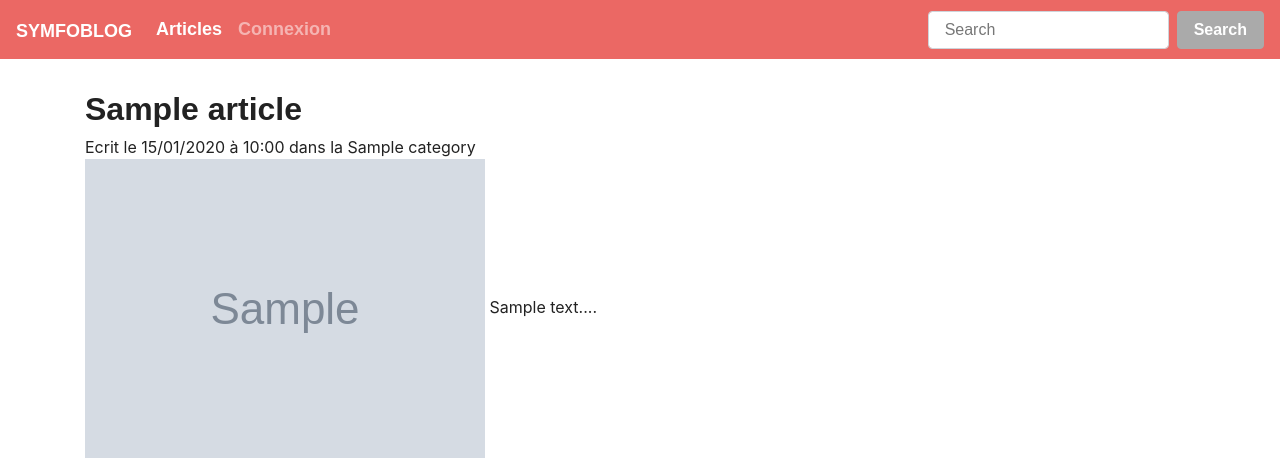
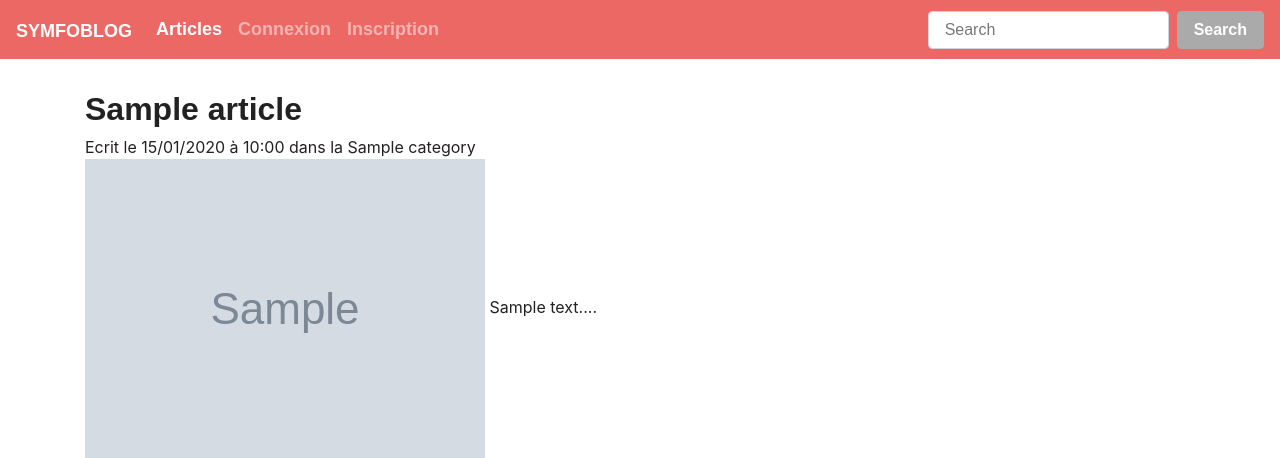
Before and after one commit to AurelienT34/Site_Symfony, a Symfony app: template templates/Blog/blog.html.twig in a window 1280 px wide. Shown: the top 458 px of the page. Run offline with Twig, Linux system fonts and the light colour scheme; the template is opened without the code that fills it: most values are stand-ins (such as "Sample title", 1, 10 or a date in 2020); grey boxes marked "Sample" are stand-in pictures; some libraries are stand-ins or nearby versions; some web fonts are replaced.

Commit message:
Add files via upload

```diff
--- a/templates/base.html.twig
+++ b/templates/base.html.twig
@@ -25,6 +25,9 @@
                 <li class="nav-item">
                     <a class="nav-link" href="{{ path('security_login') }}">Connexion</a>
                 </li>
+                    <li class="nav-item">
+                        <a class="nav-link" href="{{ path('security_registration') }}">Inscription</a>
+                    </li>
                 {% else %}
                 <li class="nav-item">
                     <a class="nav-link" href="/blog/creationarticle">Création Article</a>
```
Also changed, not shown: 1 other file.
